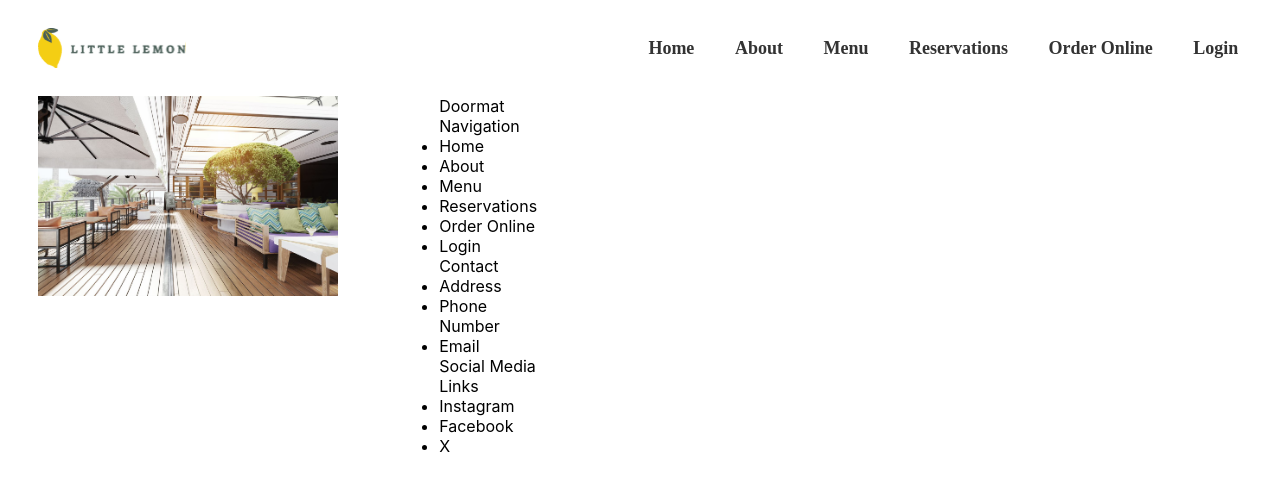
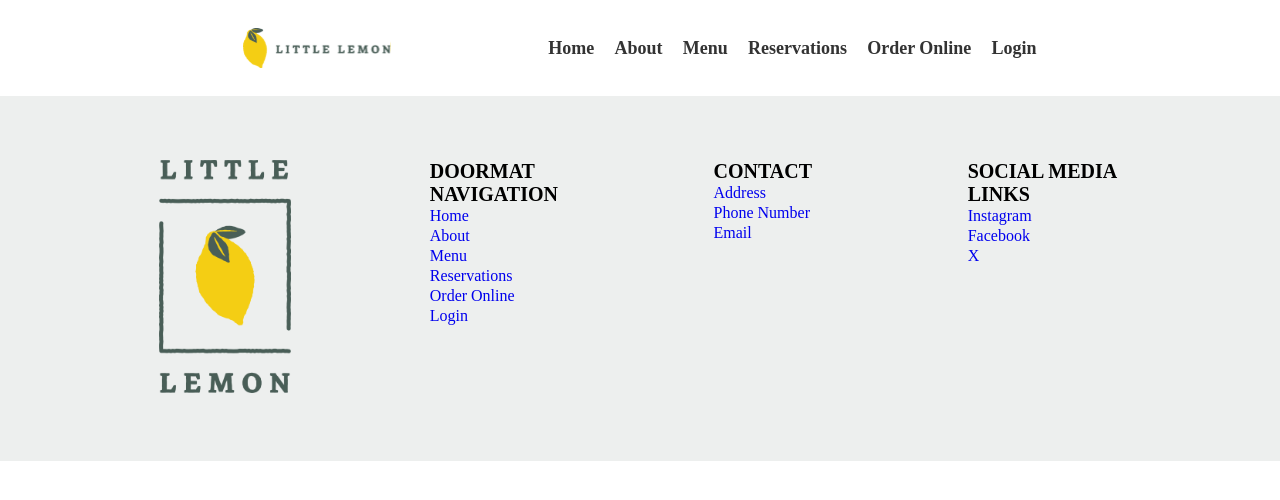
Before and after one commit to BrettPost/MetaFrontEndCourse, a React (Create React App) app in the folder src/little-lemon-capstone/: page / in a window 1280 px wide. Shown: the top 500 px of the page. Built offline with nearby package versions, Linux system fonts and the light colour scheme.

Commit message:
Cleaned up Footer

```diff
--- a/src/little-lemon-capstone/src/Footer.js
+++ b/src/little-lemon-capstone/src/Footer.js
@@ -1,35 +1,43 @@
-import Restaurant from './Images/restaurant.jpg';
+import FooterLogo from './Images/FooterPhoto.png';
 
 function Footer() {
     return (
-        <footer className="col-12 grid">
-            <img src={Restaurant} alt="Logo and title of the application." className="col-4"/>
-            <div className="socialLinks">
-                <label>Doormat Navigation</label>
-                <ul>
-                    <li><a>Home</a></li>
-                    <li><a>About</a></li>
-                    <li><a>Menu</a></li>
-                    <li><a>Reservations</a></li>
-                    <li><a>Order Online</a></li>
-                    <li><a>Login</a></li>
-                </ul>
-                <label>Contact</label>
-                <ul>
-                    <li><a>Address</a></li>
-                    <li><a>Phone Number</a></li>
-                    <li><a>Email</a></li>
-                </ul>
-                <div className="socialLinks">
-                    <label>Social Media Links</label>
-                    <ul>
-                        <li><a>Instagram</a></li>
-                        <li><a>Facebook</a></li>
-                        <li><a>X</a></li>
+        <footer>
+            <div className="grid">
+                <div className="footerColumnOne">
+                    <img src={FooterLogo} alt="Logo and title of the application." className="col-4"/>
+                </div>
+                <div className="footerColumnTwo">
+                    <label className="sectionTitle">DOORMAT NAVIGATION</label>
+                    <ul className="paragraphText">
+                        <li><a href="/#">Home</a></li>
+                        <li><a href="/#">About</a></li>
+                        <li><a href="/#">Menu</a></li>
+                        <li><a href="/#">Reservations</a></li>
+                        <li><a href="/#">Order Online</a></li>
+                        <li><a href="/#">Login</a></li>
+                    </ul>
+                </div>
+                <div className="footerColumnThree">
+                    <label className="sectionTitle">CONTACT</label>
+                    <ul className="paragraphText">
+                        <li><a href="/#">Address</a></li>
+                        <li><a href="/#">Phone Number</a></li>
+                        <li><a href="/#">Email</a></li>
+                    </ul>
+                </div>
+
+                <div className="footerColumnFour">
+                    <label className="sectionTitle">SOCIAL MEDIA LINKS</label>
+                    <ul className="paragraphText">
+                        <li><a href="/#">Instagram</a></li>
+                        <li><a href="/#">Facebook</a></li>
+                        <li><a href="/#">X</a></li>
                     </ul>
                 </div>
 
             </div>
+
 
 
         </footer>
--- a/src/little-lemon-capstone/src/Header.js
+++ b/src/little-lemon-capstone/src/Header.js
@@ -4,7 +4,7 @@ import Logo from './Images/Logo.svg'
 function Header() {
     return (
         <header className="grid">
-            <img src={Logo} alt="Logo and title of the application." className="col-4"/>
+            <img src={Logo} alt="Logo and title of the application." className=""/>
             <Nav />
         </header>
     );
--- a/src/little-lemon-capstone/src/index.css
+++ b/src/little-lemon-capstone/src/index.css
@@ -24,24 +24,22 @@ code {
   grid-template-columns: repeat(12, 1fr);
   column-gap: 20px;
   max-width: 1200px;
+  justify-self: center;
   margin: 0 3% 0 3%;
 }
-
-/* Define column sizes using percentages */
-.col-1  { grid-column: span 1 }
-.col-2  { grid-column: span 2 }
-.col-3  { grid-column: span 3 }
-.col-4  { grid-column: span 4  }
-.col-6  { grid-column: span 6  }
-.col-12 { grid-column: span 12 }
 
 header {
   height: 12vh;
   align-items: center;
+  width: 100%;
+}
+
+header > img {
+  grid-column: 3 / 5;
 }
 
 nav {
-  grid-column: 7 / span 6;
+  grid-column: 6 / 11;
 }
 
 nav > ul {
@@ -57,6 +55,46 @@ nav li {
 
 nav a {
   text-decoration: none;
+}
+
+footer {
+  background-color: #EDEFEE;
+  width: 100%;
+  padding: 5% 0 5% 0;
+}
+
+footer li {
+  list-style-type: none;
+  padding: 0;
+  margin: 0;
+}
+
+footer a {
+  text-decoration: none;
+}
+
+footer img {
+  width: 132px;
+}
+
+.footerColumnOne {
+  grid-column: 2 / 4;
+  justify-self: center;
+}
+
+.footerColumnTwo {
+  grid-column: 5 / 6;
+  justify-self: center;
+}
+
+.footerColumnThree {
+  grid-column: 7 / 9;
+  justify-self: center;
+}
+
+.footerColumnFour {
+  grid-column: 10 / 12;
+  justify-self: center;
 }
 
 /* Fonts */
```
Also changed, not shown: src/little-lemon-capstone/src/Images/FooterPhoto.png (added).
